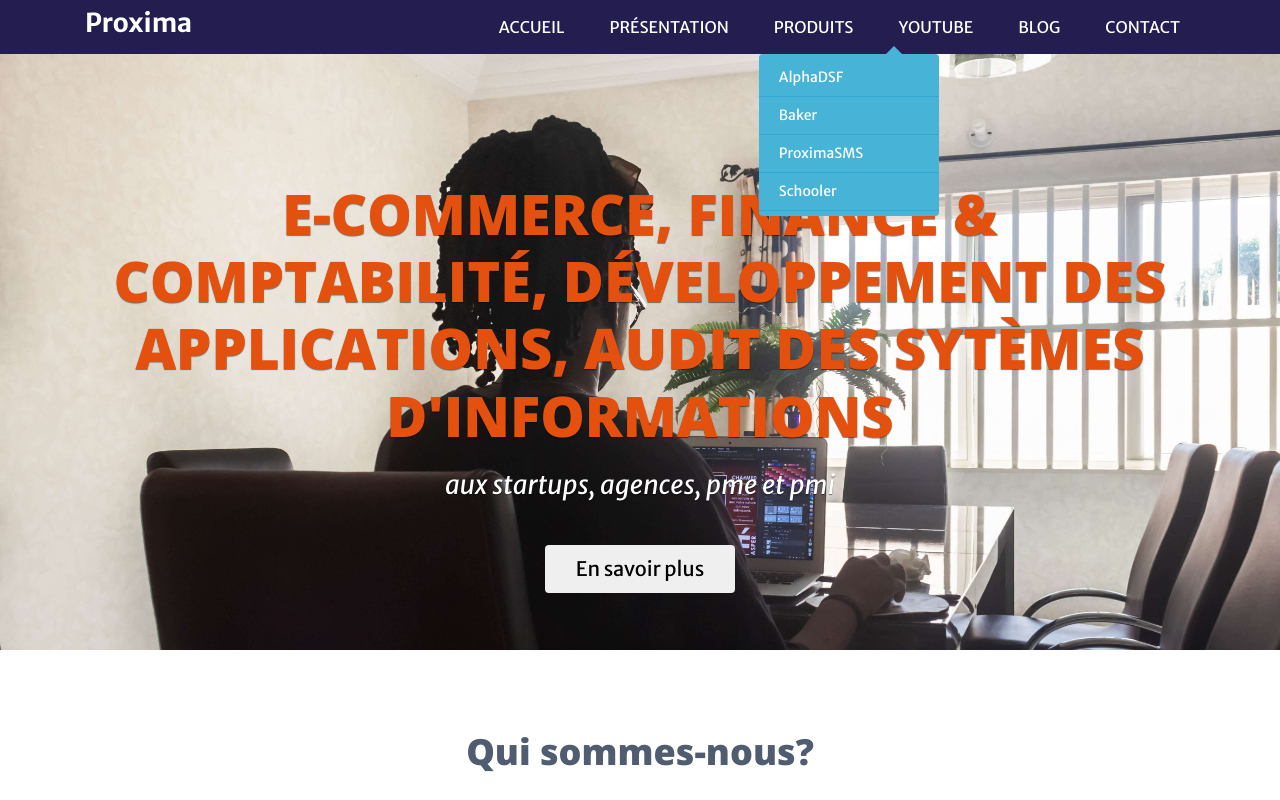
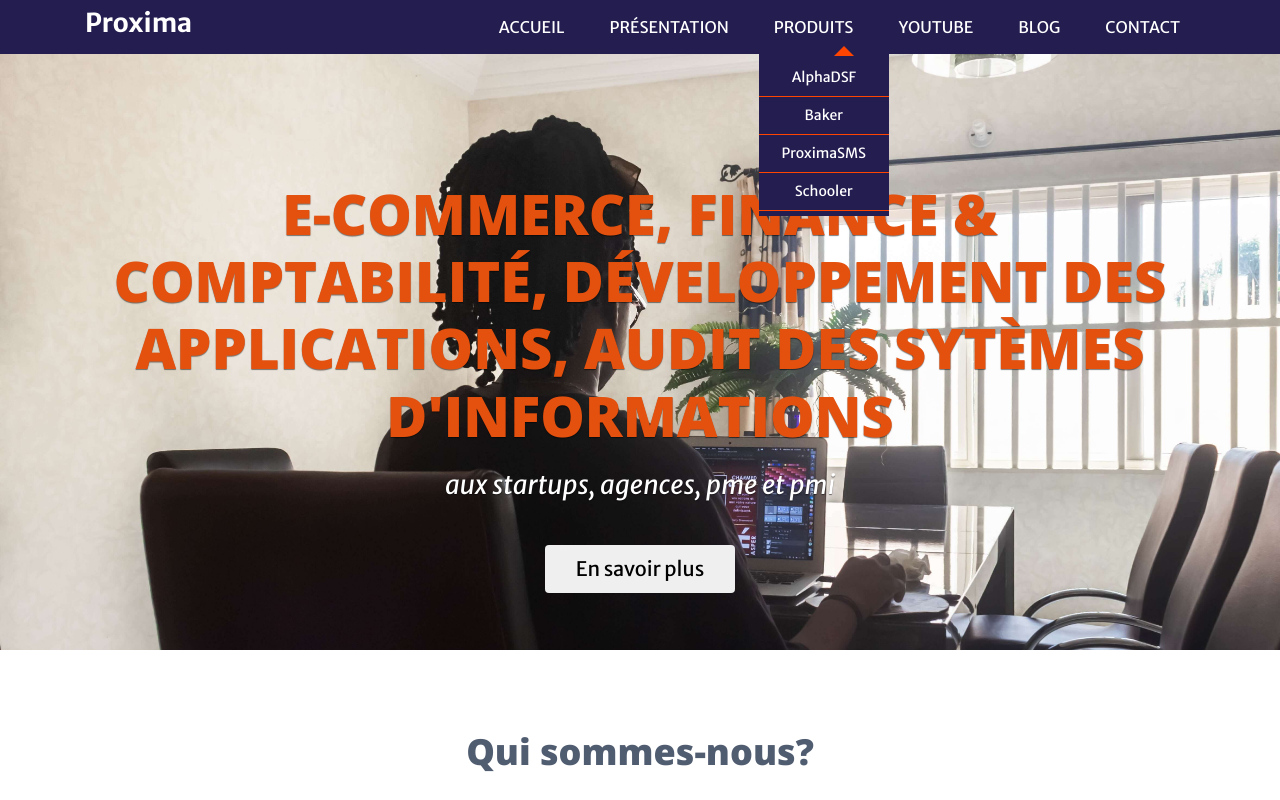
Before and after one commit to proxima-cm/proxima-cm.github.io, a plain HTML site: page index.html in a window 1280 px wide. Both pictures are taken after a click on the link "PRODUITS". Shown: the top 800 px of the page. Drawn offline with nearby package versions, Linux system fonts and the light colour scheme; a script that the page names is missing.

Commit message:
disposition et comportement du dropdown

```diff
--- a/assets/css/styles.css
+++ b/assets/css/styles.css
@@ -18,6 +18,8 @@ nav{
 nav ul{
   list-style-type: none;
 }
+
+
 nav> ul> li{
 
   position: relative;
@@ -33,12 +35,10 @@ nav> ul> li> a{
 
 }
 
-.nav-item>.nav-link{
-  font-size: 16px;
-}
+
 
 .menu-deroulant> .nav-link{
-  font-size: 16px;
+
   margin-right: auto;
   margin-left: auto;
   text-transform: uppercase;
@@ -58,7 +58,7 @@ nav> ul> li> a{
   color: #fff;
 
 
-  font-size: 15px;
+
   margin-left: auto;
   display: inline-block;
 
@@ -439,7 +439,7 @@ body.no-header-wrapper {
   text-align: center;
   font-weight: normal;
   text-transform: uppercase;
-  font-size: 13px;
+  font-size: 16px;
   margin-right: 15px;
 }
 .header .main-nav .nav .nav-item.active > .nav-link {
@@ -500,15 +500,17 @@ body.no-header-wrapper {
   -moz-border-radius: 4px;
   -ms-border-radius: 4px;
   -o-border-radius: 4px;
-  border-radius: 4px;
+  border-radius: 0px;
+  box-shadow: #252b35;
   -moz-background-clip: padding;
   -webkit-background-clip: padding-box;
   background-clip: padding-box;
   margin: 0;
   border: none;
   text-transform: none;
-  min-width: 180px;
-  background: #47b3d7;
+  min-width: 130px;
+  -ms-flex-align:start;
+  background: #241d50;
   padding-top: 5px;
   padding-bottom: 5px;
 }
@@ -519,22 +521,24 @@ body.no-header-wrapper {
   height: 0;
   border-left: 10px solid transparent;
   border-right: 10px solid transparent;
-  border-bottom: 10px solid #47b3d7;
+  border-bottom: 10px solid orangered;
   position: absolute;
   right: 35px;
   top: -8px;
 }
 .header .main-nav .nav .dropdown-menu a {
-  border-bottom: 1px solid #32aad2;
+  border-bottom: 1px solid orangered;
   padding: 8px 20px;
   color: #fff;
   -webkit-opacity: 1;
   -moz-opacity: 1;
   opacity: 1;
   font-size: 14px;
+  text-align: center;
+
 }
 .header .main-nav .nav .dropdown-menu a:hover {
-  background: #2a9bc1;
+  background: #7868e4b6;
   color: #fff;
 }
 /* Override bootstrap default */
```
